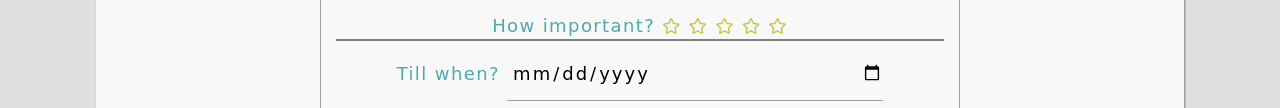
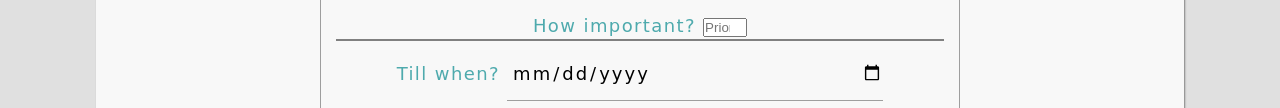
Before and after one commit to orszolka108/ToDoList, a website: page index.html in a window 1280 px wide. Shown: the part 190-298 px from the top of the page. Drawn offline with Linux system fonts and the light colour scheme; a web font is replaced by a local one.

Commit message:
Zmiana gwiazdek na input

```diff
--- a/index.html
+++ b/index.html
@@ -22,11 +22,7 @@
                         <input id="task" type="text" name="task" placeholder="New Task">
                         <div class="task-rating">
                             <label>How important?</label>
-                            <span class="fa fa-star checked"></span>
-                            <span class="fa fa-star checked"></span>
-                            <span class="fa fa-star checked"></span>
-                            <span class="fa fa-star"></span>
-                            <span class="fa fa-star"></span>
+                            <input id="priority" type="number" name="priority" min="1" max="5" placeholder="Priorytet">
                         </div>
                         <label>Till when?</label>
                         <input id="date" type="date" name="date" placeholder="Deadline">
```
